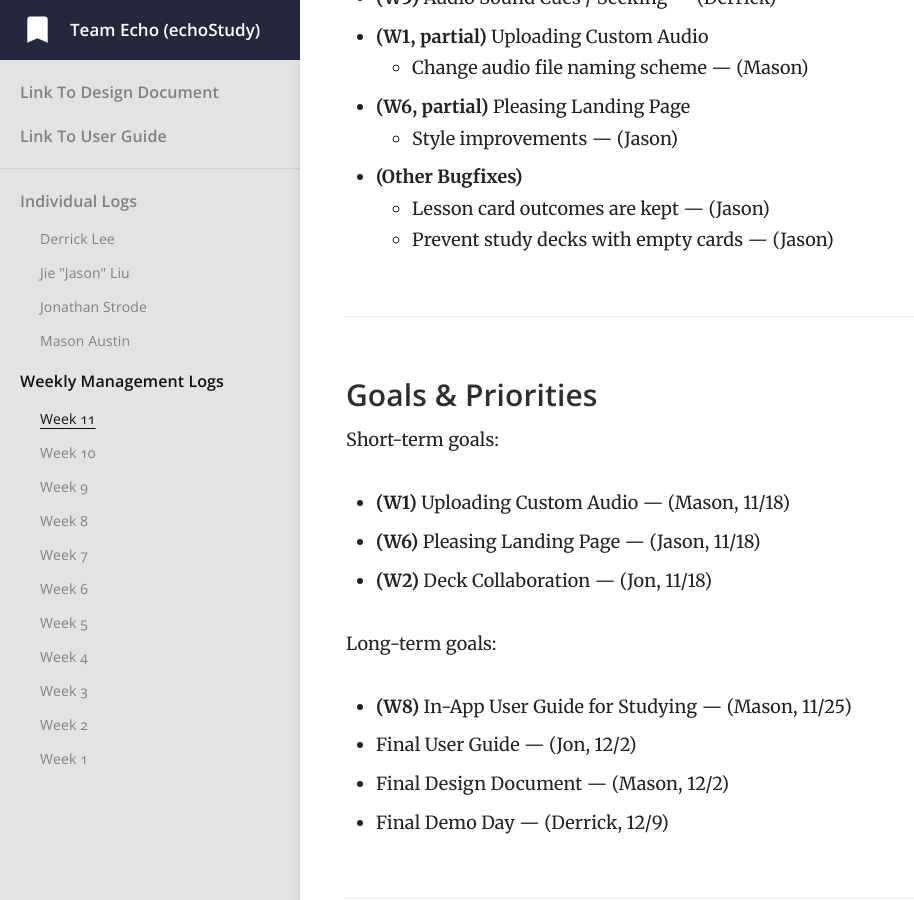
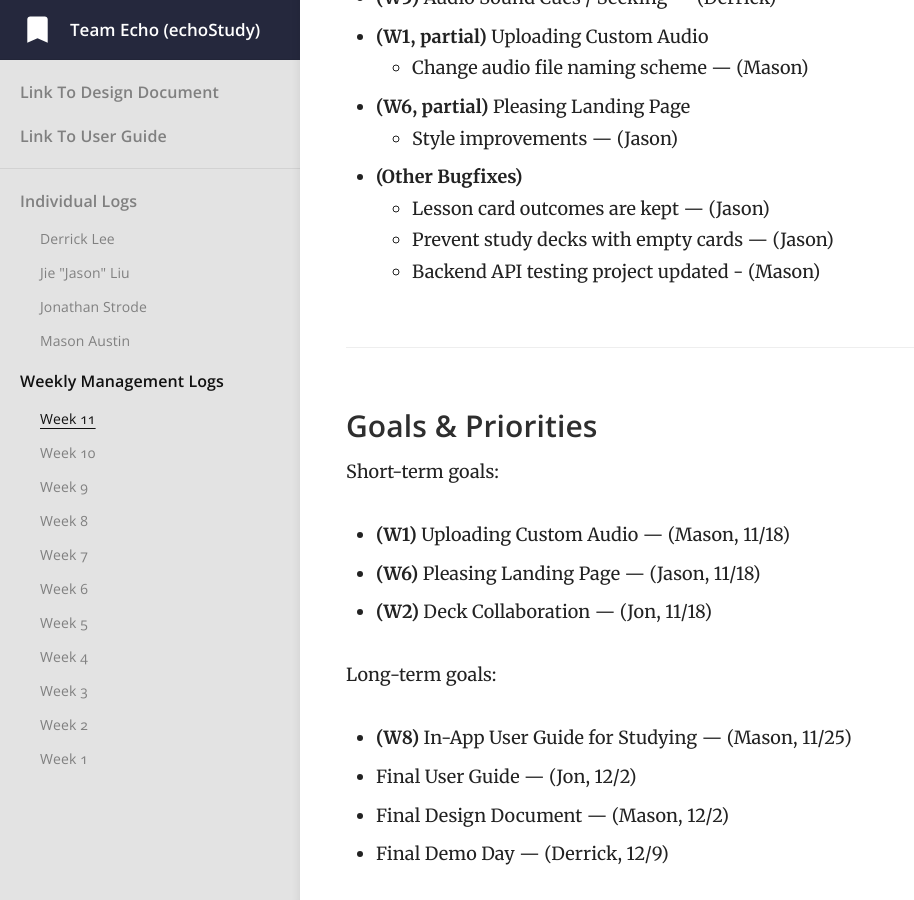
Before and after one commit to jiejasonliu/team-echo-site, a Jekyll site: the page built from _docs/weekly-management-logs/week-11.md, in a window 1280 px wide and 900 px high, scrolled down 683 px. Shown: the whole window, without its empty margins (0-914 px from the left). Built offline with Jekyll 4.4.1, drawn with Linux system fonts in a browser that asks for light colours.

Commit message:
Update week-11.md

```diff
--- a/_docs/weekly-management-logs/week-11.md
+++ b/_docs/weekly-management-logs/week-11.md
@@ -24,6 +24,7 @@ order: 11
 - **(Other Bugfixes)**
   - Lesson card outcomes are kept — (Jason)
   - Prevent study decks with empty cards — (Jason)
+  - Backend API testing project updated - (Mason)
 
 ### Goals & Priorities
 
```
